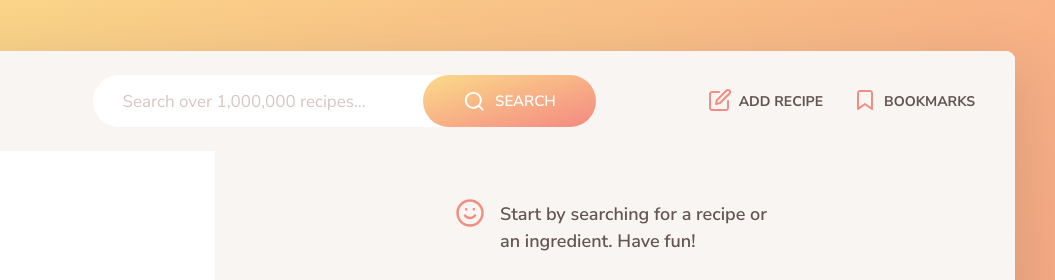
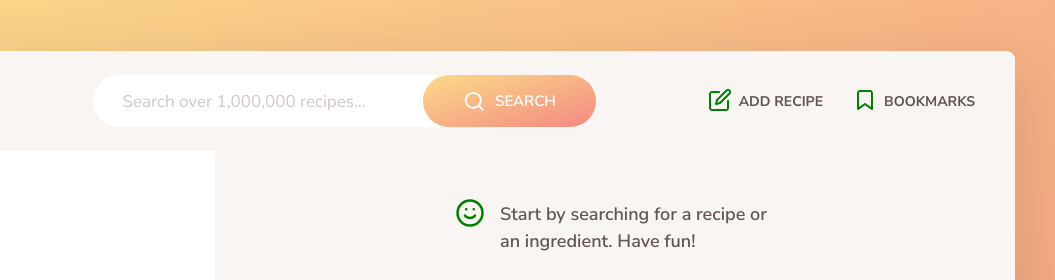
Before and after one commit to haiderGithubOfficial/recipes-of-choice, a website built with Parcel: page index.html in a window 1280 px wide. Shown: the top 280 px of the page, 225-1280 px from the left. Built offline with nearby package versions, Linux system fonts and the light colour scheme.

Commit message:
Update _base.scss

```diff
--- a/src/sass/_base.scss
+++ b/src/sass/_base.scss
@@ -1,5 +1,5 @@
-// $color-primary: #f59a83;
-$color-primary: #f38e82;
+// $color-primary: green;
+$color-primary: green;
 $color-grad-1: #fbdb89;
 $color-grad-2: #f48982;
 
```
